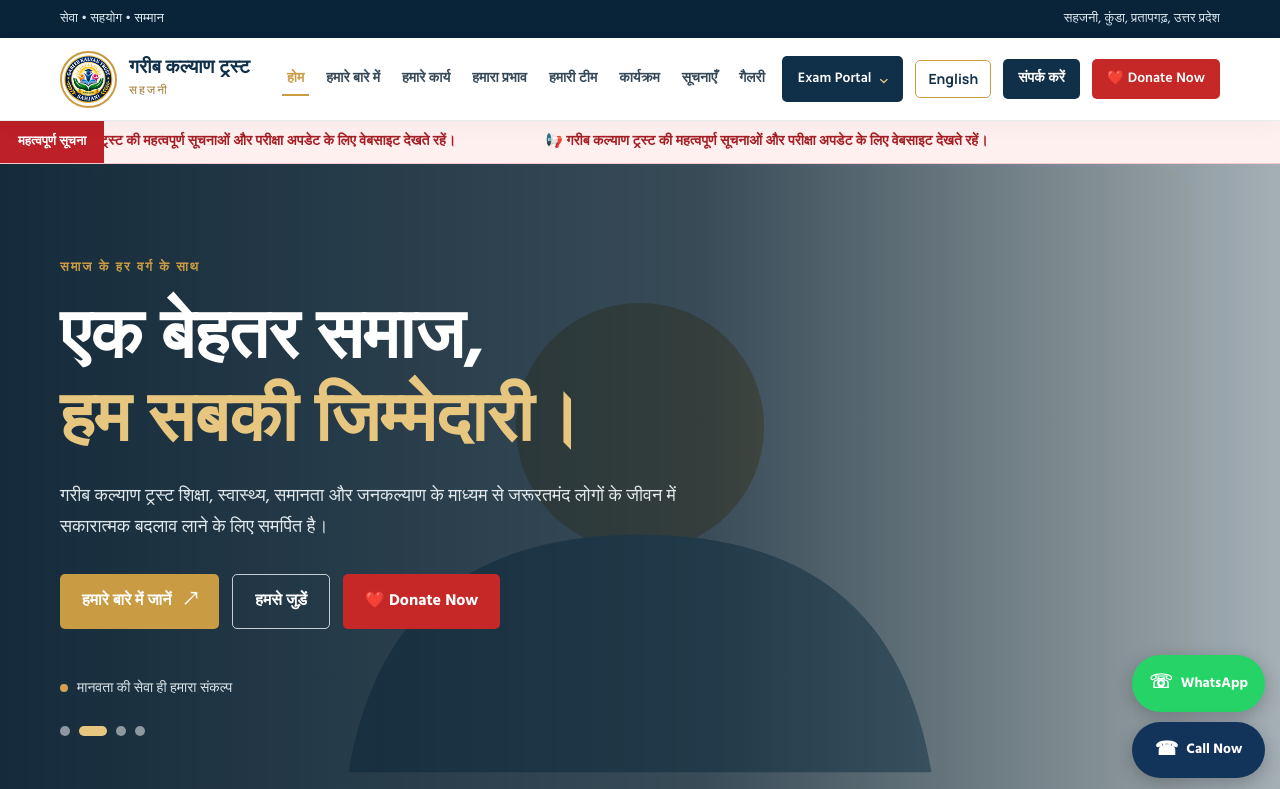
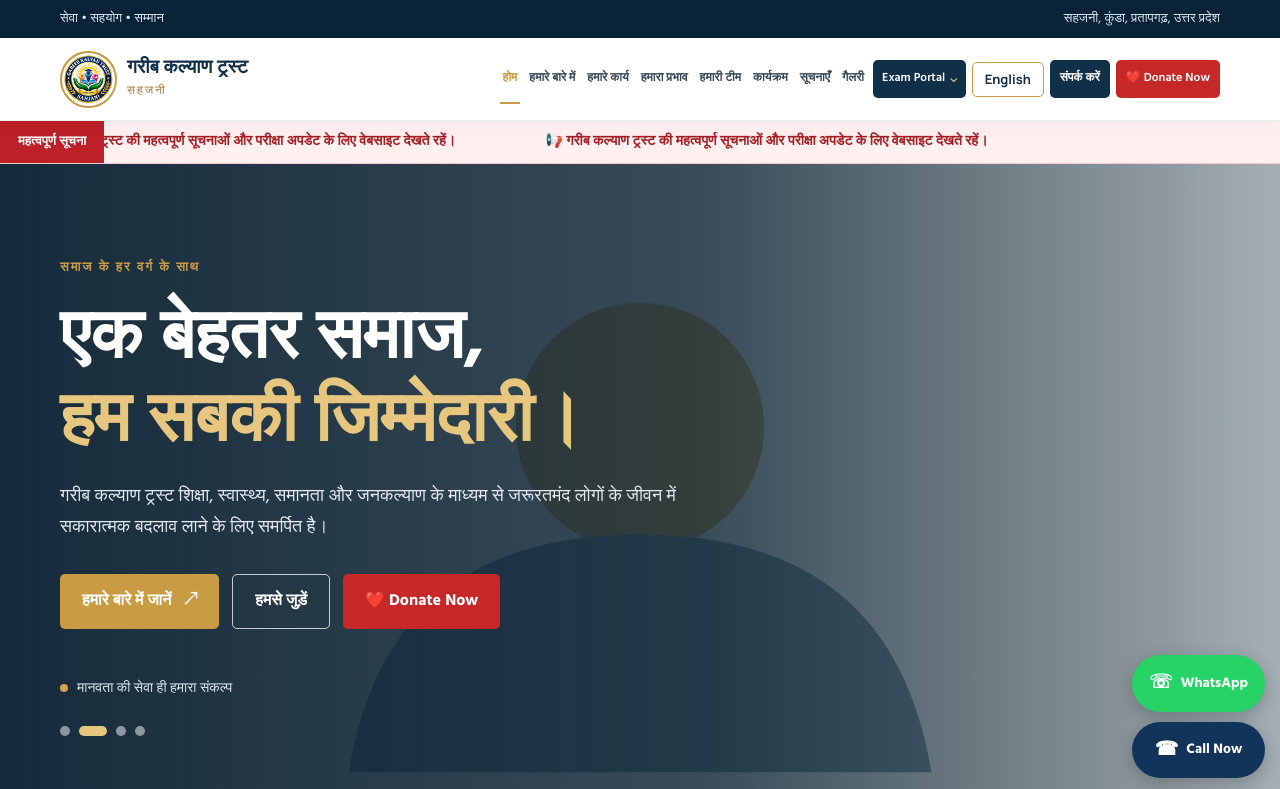
Before and after one commit to anoopkumarpatel19990-dot/Gareebkalyantrust.org, a plain HTML site: page index.html in a window 1280 px wide. Shown: the top 789 px of the page. Drawn offline with Linux system fonts and the light colour scheme.

Commit message:
Update style.css

```diff
--- a/style.css
+++ b/style.css
@@ -1454,56 +1454,171 @@ img { max-width: 100%; }
   }
 }
 
-/* HEADER NAVIGATION FIX */
-header .nav-links {
-  display: flex;
-  align-items: center;
+
+/* =================================
+   PROFESSIONAL HEADER FIX
+================================= */
+
+.site-header {
+  width: 100%;
+  position: sticky;
+  top: 0;
+  z-index: 1000;
+  background: #ffffff;
+}
+
+.site-header .nav-wrap {
+  display: flex;
+  align-items: center;
+  justify-content: space-between;
+  gap: 18px;
+  min-width: 0;
+}
+
+.site-header .brand {
+  display: flex;
+  align-items: center;
+  gap: 10px;
+  flex-shrink: 0;
+  white-space: nowrap;
+}
+
+.site-header .brand strong,
+.site-header .brand small {
+  display: block;
+  white-space: nowrap;
+}
+
+.site-header .nav-links {
+  display: flex;
+  align-items: center;
+  justify-content: flex-end;
+  gap: 10px;
+  flex: 1;
+  min-width: 0;
   flex-wrap: nowrap;
-  gap: 14px;
-}
-
-header .nav-links a,
-header .nav-links button,
-header .nav-links .exam-trigger {
-  white-space: nowrap;
-  word-break: keep-all;
-  overflow-wrap: normal;
+}
+
+.site-header .nav-links > a,
+.site-header .nav-links > button,
+.site-header .exam-menu > button {
+  display: inline-flex;
+  align-items: center;
+  justify-content: center;
+  white-space: nowrap !important;
+  word-break: normal !important;
+  overflow-wrap: normal !important;
   flex-shrink: 0;
-  font-size: 14px;
-  line-height: 1.4;
-}
-
-header a,
-header button {
-  word-break: keep-all;
-  overflow-wrap: normal;
-}
-
-header .nav-links .exam-menu {
+  line-height: 1.3;
+  text-align: center;
+}
+
+.site-header .nav-links > a:not(.nav-cta) {
+  padding: 10px 5px;
+}
+
+.site-header .exam-menu {
+  position: relative;
   flex-shrink: 0;
 }
 
-header .nav-links .exam-trigger {
+.site-header .exam-trigger {
+  white-space: nowrap !important;
   min-width: 105px;
-  justify-content: center;
-  padding: 13px 16px;
-}
-
-/* Header buttons should not break text */
-header .nav-links a[href*="contact"],
-header .nav-links a[href*="donate"] {
-  white-space: nowrap;
+  padding: 12px 14px;
+}
+
+.site-header .language-btn {
+  white-space: nowrap !important;
+  min-width: 72px;
+  flex-shrink: 0;
+}
+
+.site-header .nav-cta {
+  white-space: nowrap !important;
   min-width: max-content;
-}
-
-/* Desktop spacing */
-@media (min-width: 1051px) {
-  header .nav-links {
-    gap: 12px;
-  }
-
-  header .nav-links a {
-    padding-left: 5px;
-    padding-right: 5px;
-  }
-}
+  padding: 13px 15px;
+  flex-shrink: 0;
+}
+
+.site-header .donate-btn {
+  min-width: 112px;
+}
+
+/* Medium desktop screens */
+@media (min-width: 1051px) and (max-width: 1350px) {
+  .site-header .nav-wrap {
+    gap: 10px;
+  }
+
+  .site-header .nav-links {
+    gap: 6px;
+  }
+
+  .site-header .nav-links > a:not(.nav-cta) {
+    font-size: 12px;
+    padding-left: 3px;
+    padding-right: 3px;
+  }
+
+  .site-header .nav-cta {
+    font-size: 12px;
+    padding: 11px 10px;
+  }
+
+  .site-header .exam-trigger {
+    min-width: 92px;
+    padding: 11px 9px;
+    font-size: 12px;
+  }
+
+  .site-header .donate-btn {
+    min-width: 100px;
+  }
+}
+
+/* Mobile and tablet menu */
+@media (max-width: 1050px) {
+  .site-header .nav-wrap {
+    flex-wrap: wrap;
+  }
+
+  .site-header .menu-toggle {
+    display: block;
+    margin-left: auto;
+  }
+
+  .site-header .nav-links {
+    display: none;
+    width: 100%;
+    flex-basis: 100%;
+    flex-direction: column;
+    align-items: stretch;
+    gap: 8px;
+  }
+
+  .site-header .nav-links.open {
+    display: flex;
+  }
+
+  .site-header .nav-links > a,
+  .site-header .nav-links > button,
+  .site-header .exam-menu > button {
+    width: 100%;
+    justify-content: center;
+    white-space: nowrap !important;
+  }
+
+  .site-header .exam-menu {
+    width: 100%;
+  }
+
+  .site-header .exam-dropdown {
+    position: static;
+    width: 100%;
+  }
+
+  .site-header .nav-cta {
+    width: 100%;
+  }
+}
```
